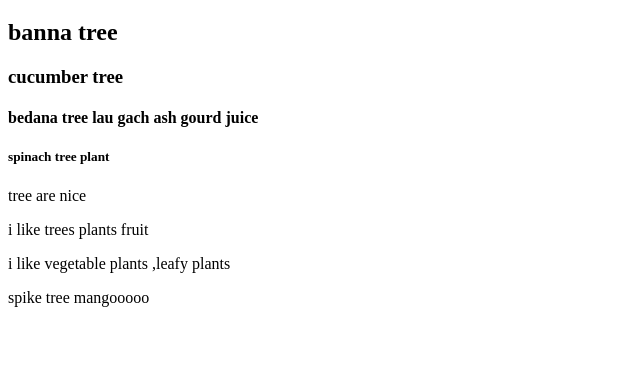
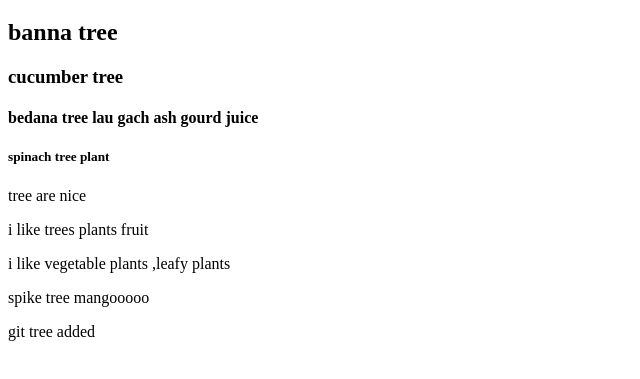
Before and after one commit to bonosree104/my-beautiful-website, a plain HTML site: page index.html in a window 1280 px wide. Shown: the part 61-440 px from the top of the page, without its empty margins (0-640 px from the left). Drawn offline with Linux system fonts and the light colour scheme.

Commit message:
tree  added

```diff
--- a/index.html
+++ b/index.html
@@ -16,6 +16,7 @@
     <p>i like trees plants fruit</p>
     <p>i like vegetable plants ,leafy plants</p>
     <p>spike  tree mangooooo</p>
+    <p>git tree  added</p>
 
 </body>
 </html>
```
